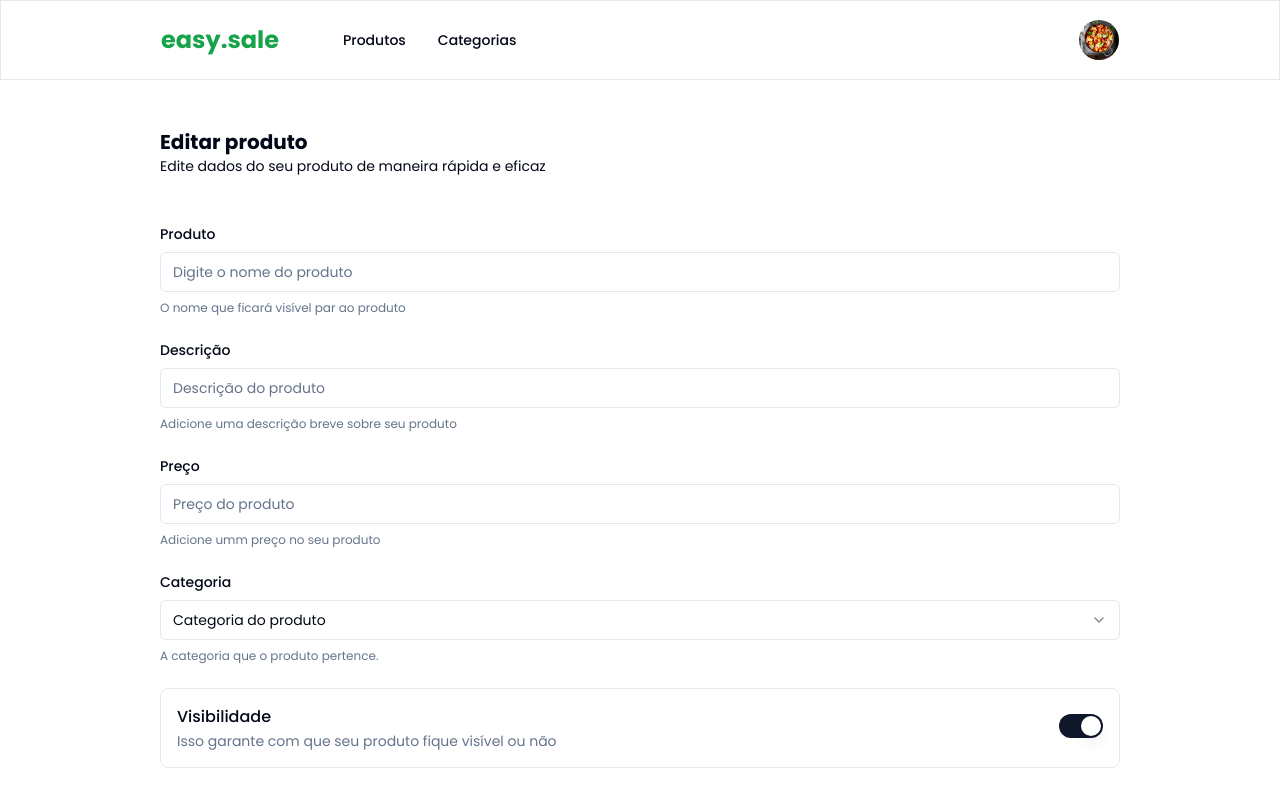
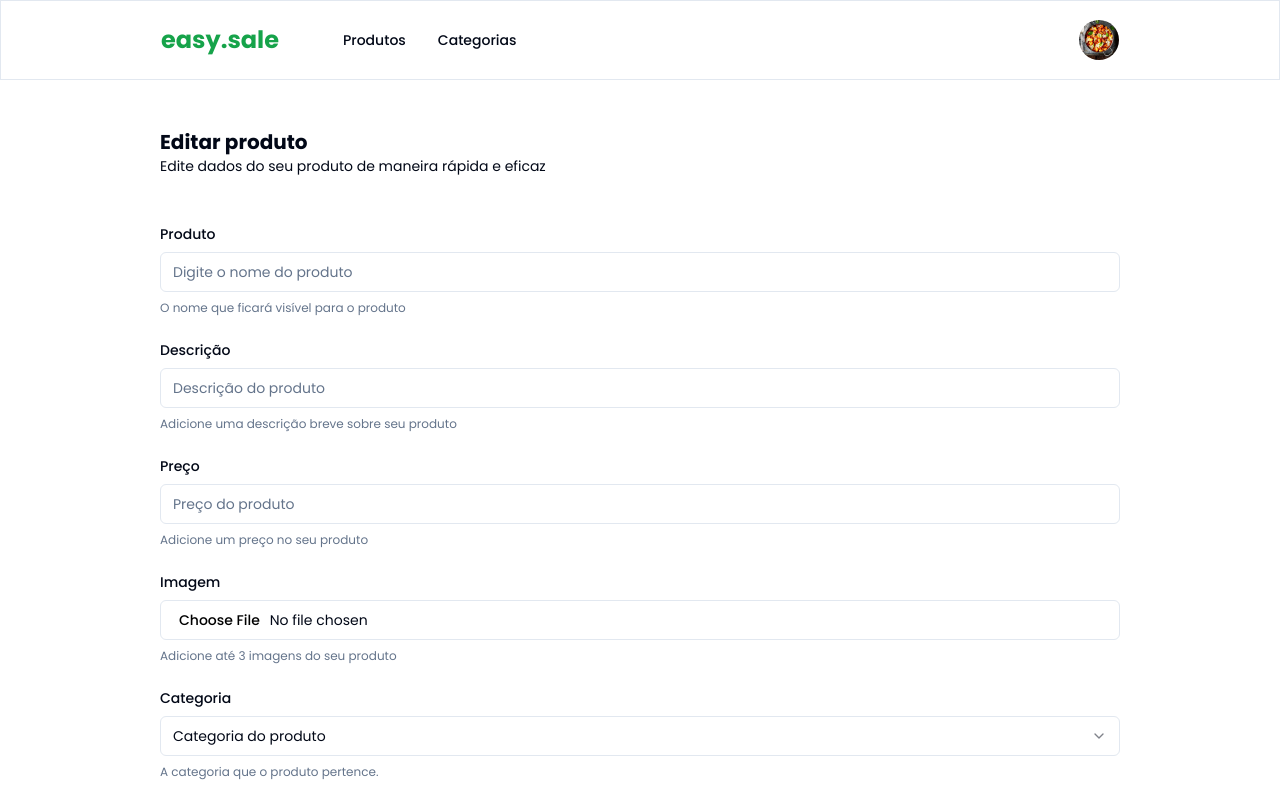
Before and after one commit to jguilhermesl/easysale-frontend, a Next.js app: page /company/add-product in a window 1280 px wide. Shown: the top 790 px of the page. Built offline with nearby package versions, Linux system fonts and the light colour scheme.

Commit message:
feat:InputImageProduct

```diff
--- a/src/pageTemplates/company/add-product/add-product-template.tsx
+++ b/src/pageTemplates/company/add-product/add-product-template.tsx
@@ -6,18 +6,52 @@ import { MOCK_CATEGORIES_CHOICES } from "@/constants/mocks";
 import { FormSwitchField } from "@/components/form-switch-field";
 import { useFormik } from "formik";
 import { validationSchemaEditProduct } from "@/lib/utils/validations";
+import { useState } from "react";
+import Image from "next/image";
+import { Trash } from "lucide-react";
 
 export const AddProductTemplate = () => {
+  const [imagePreview, setImagePreview] = useState([]);
+
+  const handleFileChange = (event) => {
+    const file = event.currentTarget.files[0];
+    setFieldValue('file', file);
+
+    if (file) {
+      const reader = new FileReader();
+      reader.onloadend = () => {
+        setImagePreview(prevState => [...prevState, reader.result]);;
+      };
+      reader.readAsDataURL(file);
+    } else {
+      setImagePreview(null);
+    }
+  };
+
+  const handleRemoveImage = (index) => {
+    setImagePreview((prevPreviews) => {
+      const newPreviews = [...prevPreviews];
+      newPreviews.splice(index, 1);
+      return newPreviews;
+    });
+
+    setFieldValue('file', (prevFiles) => {
+      const newFiles = [...prevFiles];
+      newFiles.splice(index, 1);
+      return newFiles;
+    });
+  };
   const handleSubmitForm = (values) => {
     console.log(values);
   };
 
-  const {values, getFieldProps, setFieldValue, handleSubmit, handleChange} = useFormik({
+  const { values, getFieldProps, setFieldValue, handleSubmit, handleChange } = useFormik({
     initialValues: {
       produto: '',
       descricao: '',
       preco: '',
       categoria: '',
+      file: '',
       visibilidade: true,
     },
     validationSchema: validationSchemaEditProduct,
@@ -33,7 +67,7 @@ export const AddProductTemplate = () => {
         <FormInputField
           label="Produto"
           placeholder="Digite o nome do produto"
-        description="O nome que ficará visível par ao produto"
+          description="O nome que ficará visível para o produto"
           value={values.produto}
           onChange={handleChange("produto")}
           {...getFieldProps('produto')}
@@ -49,11 +83,34 @@ export const AddProductTemplate = () => {
         <FormInputField
           label="Preço"
           placeholder="Preço do produto"
-          description="Adicione umm preço no seu produto"
+          description="Adicione um preço no seu produto"
           value={values.preco}
           onChange={handleChange("preco")}
           {...getFieldProps('preco')}
         />
+        <FormInputField
+          label="Imagem"
+          type="file"
+          placeholder="Imagem do produto"
+          description="Adicione até 3 imagens do seu produto"
+          onChange={handleFileChange}
+        />
+{imagePreview.length > 0 && (
+  <div className="flex flex-row gap-6">
+    {imagePreview.map((item, index) => (
+      <div key={index} className="relative group">
+        <Image src={item} alt="Preview" width={120} height={120} className="rounded" />
+        <button
+          className="absolute inset-0 flex justify-center items-center bg-black bg-opacity-50 rounded opacity-0 group-hover:opacity-100 transition-opacity duration-300"
+           onClick={() => handleRemoveImage(index)}
+        >
+          <Trash color="#fff" size={24} />
+        </button>
+      </div>
+    ))}
+  </div>
+)}
+
         <FormSelectField
           label="Categoria"
           choices={MOCK_CATEGORIES_CHOICES}
@@ -67,7 +124,6 @@ export const AddProductTemplate = () => {
           description="Isso garante com que seu produto fique visível ou não"
           isChecked={values.visibilidade}
           onCheckedChange={(checked) => setFieldValue('visibilidade', checked)}
-
         />
         <Button type="submit">Confirmar Alteração</Button>
       </form>
```
Lines whose indentation alone changed are shown as unchanged.
